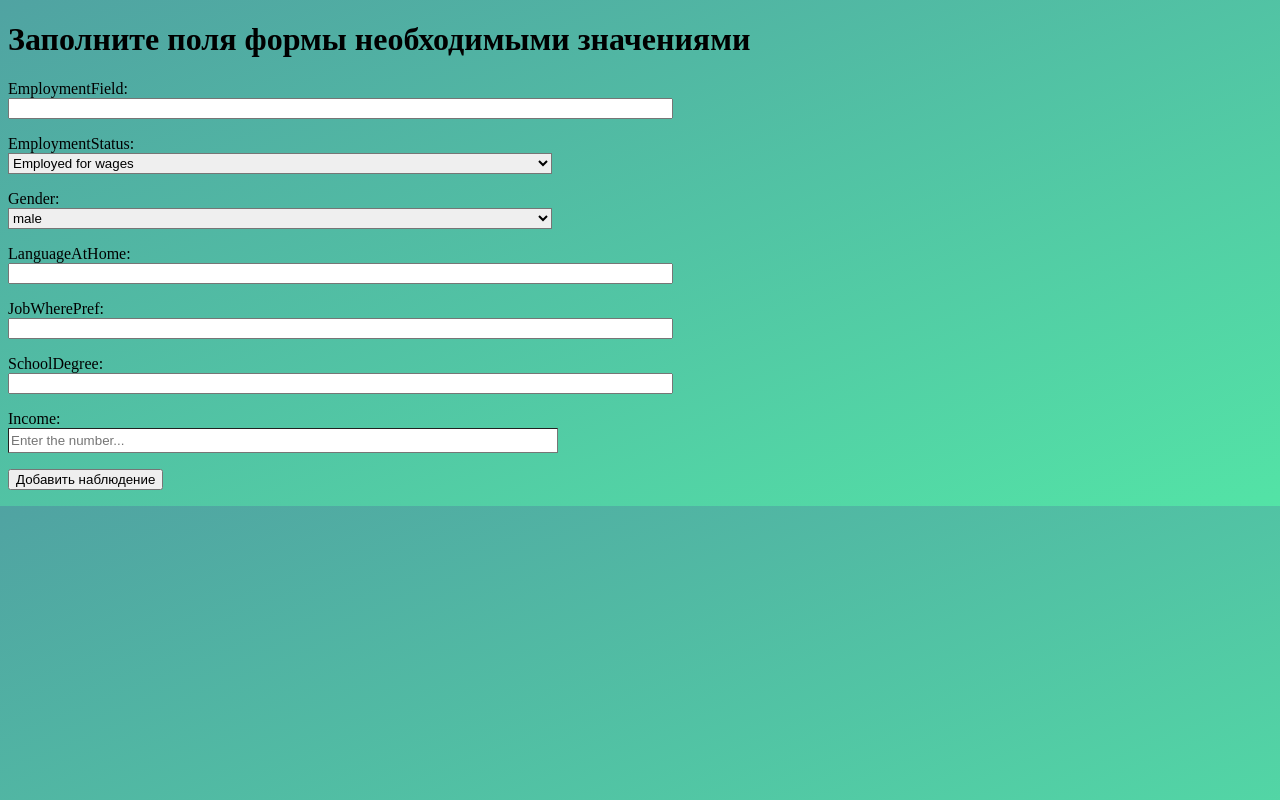
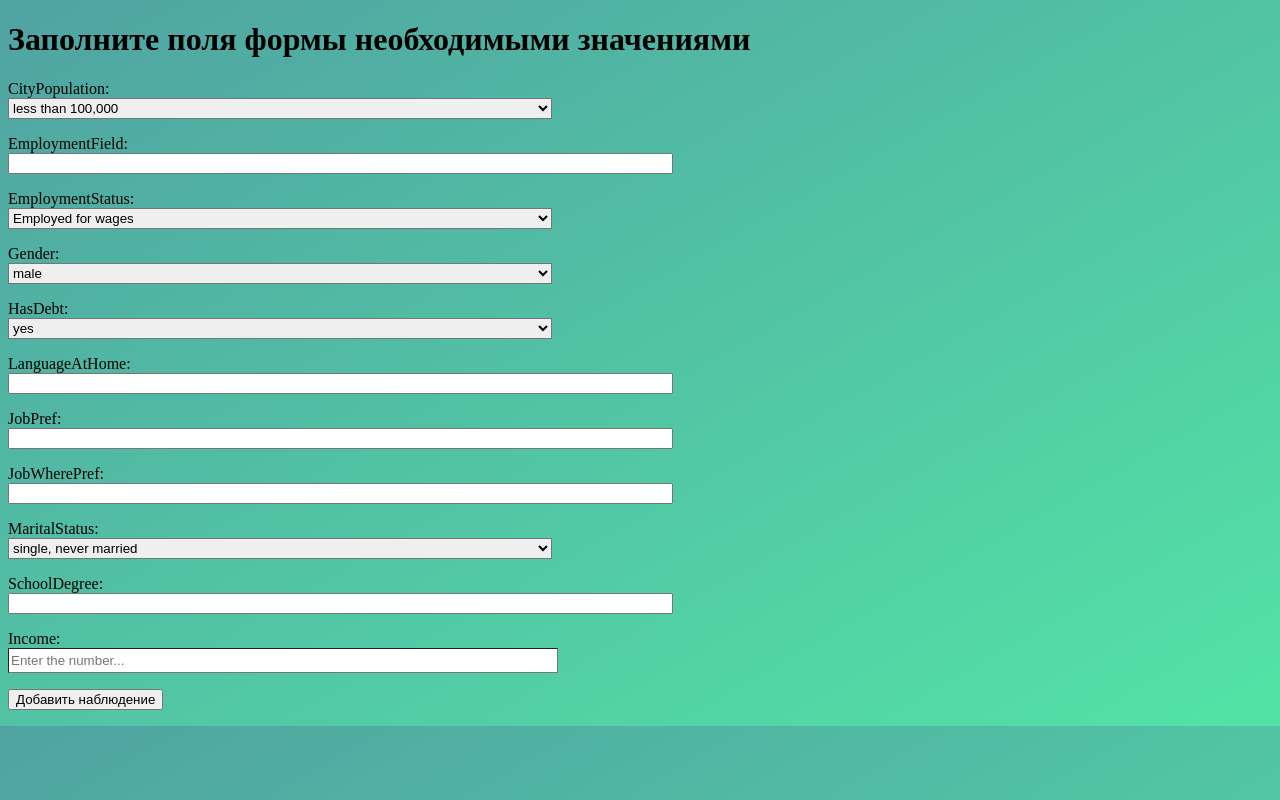
Before and after one commit to Dima1122/Flask_lab, a Flask app: page /add_row in a window 1280 px wide. Run offline with Flask 2, Linux system fonts and the light colour scheme.

Commit message:
for lab 4

```diff
--- a/app/forms.py
+++ b/app/forms.py
@@ -13,11 +13,15 @@ class ObservationForm(Form):
         except ValueError:
             raise ValidationError('Field must be number')
 
-    ID = IntegerField('ID', validators = [DataRequired()])
+    ID = IntegerField('ID', validators = [DataRequired()]) #нужно ли это здесь?
+    CityPopulation = SelectField('EmploymentStatus', choices=[("less than 100,000",'less than 100,000'),("between 100,000 and 1 million",'between 100,000 and 1 million'),('more than 1 million', 'more than 1 million')])
     EmploymentField = StringField('EmploymentField', validators = [DataRequired()])
     EmploymentStatus = SelectField('EmploymentStatus', choices=[("Employed for wages",'Employed for wages'),("Self-employed business owner",'Self-employed business owner'),('Self-employed freelancer', 'Self-employed freelancer'), ('Unemployed', 'Unemployed')])
+    HasDebt = SelectField('HasDebt', choices=[("yes",'yes'),("no",'no')])
     Gender = SelectField("Gender: ", choices=[("male",'male'),("female",'female'),('bisexual', 'bisexual')])
     LanguageAtHome = StringField('LanguageAtHome', validators = [DataRequired()])
+    JobPref = StringField('JobPref', validators = [DataRequired()])
     JobWherePref = StringField('JobWherePref', validators = [DataRequired()])
+    MaritalStatus = SelectField('MaritalStatus', choices=[("single, never married",'single, never married'),("divorced",'divorced'),('separated', 'separated'),('married or domestic partnership','married or domestic partnership')])
     SchoolDegree = StringField('SchoolDegree', validators = [DataRequired()])
     Income = FloatField('Income', validators = [DataRequired()])
--- a/app/templates/add_row.html
+++ b/app/templates/add_row.html
@@ -27,6 +27,10 @@
 	<form action="" method="post" name="add_row">
 	{{form.hidden_tag()}}
 	<p>
+	CityPopulation:<br>
+	{{form.CityPopulation(class_ = 'form_format')}}<br>
+	</p>
+	<p>
 		EmploymentField:<br>
 		{{form.EmploymentField(size=80)}}<br>
 	</p>
@@ -40,12 +44,24 @@
 			<br>
 	</p>
 	<p>
+	HasDebt:<br>
+	{{form.HasDebt(class_ = 'form_format')}}<br>
+	</p>
+	<p>
 		LanguageAtHome:<br>
 		{{form.LanguageAtHome(size=80)}}<br>
 	</p>
 	<p>
+		JobPref:<br>
+		{{form.JobPref(size=80)}}<br>
+	</p>
+	<p>
 		JobWherePref:<br>
 		{{form.JobWherePref(size=80)}}<br>
+	</p>
+	<p>
+		MaritalStatus:<br>
+		{{form.MaritalStatus(class_ = 'form_format')}}<br>
 	</p>
 	<p>
 		SchoolDegree:<br>
--- a/app/templates/analysis.html
+++ b/app/templates/analysis.html
@@ -33,7 +33,7 @@
 				</tr>
 		   {% endfor %}
 		   </tr>
-	   <table>
+	   </table>
 	   <h1></h1>
 	   <font color='blue'>Таблица ожидаемых значений</font>
 	   <table border=1>
@@ -58,7 +58,7 @@
 				</tr>
 		   {% endfor %}
 		   </tr>
-	   <table>
+	   </table>
 	   <h1></h1>
 	   <h2>{{statistic_name}}</h2>
 	   <h2>P-value: {{p_value}}</h2>
--- a/app/templates/index.html
+++ b/app/templates/index.html
@@ -57,7 +57,6 @@
 	</style>
 </head>
 <body>
-    <hr>
     {% with messages = get_flashed_messages() %}
     {% if messages %}
     <ul>
@@ -90,5 +89,9 @@
     <button class='btn' onclick="window.location.href = './analysis?field1=EmploymentStatus&field2=LanguageAtHome';">
         Анализировать связь между EmploymentStatus, LanguageAtHome
     </button>
+    <p><h3>Специальный релиз для 4 лабораторной работы</h3></p>
+    <button class='btn' onclick="window.location.href = './analysis_income';">
+        Анализировать зависимость дохода от других показателей
+    </button>
 </body>
 </html>
--- a/app/views.py
+++ b/app/views.py
@@ -45,12 +45,19 @@ def insert_row():
     conn = sqlite3.connect(app.config['DATABASE'])
     g.db = conn
     id = g.db.execute('select max(id) from observation').fetchall()[0][0] + 1
-    g.db.execute('insert into observation values (?, ?, ?, ?, ?, ?, ?, ?)',
-                 [id, request.form['EmploymentField'], request.form['EmploymentStatus'], request.form['Gender'], request.form['LanguageAtHome'],
-                 request.form['JobWherePref'], request.form['SchoolDegree'], request.form['Income']])
+    g.db.execute('insert into observation values (?, ?, ?, ?, ?, ?, ?, ?, ?, ?, ?, ?)',
+                 [id, request.form['CityPopulation'], request.form['EmploymentField'], request.form['EmploymentStatus'], request.form['Gender'], request.form['HasDebt'],
+                  request.form['LanguageAtHome'], request.form['JobPref'], request.form['JobWherePref'], request.form['MaritalStatus'],
+                  request.form['SchoolDegree'], request.form['Income']])
     g.db.commit()
     g.db.close()
-    flash('Добавлена запись:\nEmploymentField = ' + str(form.EmploymentField.data) + '\nEmploymentStatus = ' + str(form.EmploymentStatus.data) + '\nGender = ' + str(form.Gender.data) +
-          '\nLanguageAtHome = ' + str(form.LanguageAtHome.data) + '\nJobWherePref = ' + str(form.JobWherePref.data) + '\nSchoolDegree = ' + str(form.SchoolDegree.data) +
+    flash('Добавлена запись:\nCityPopulation = ' + str(form.CityPopulation.data) + '\nEmploymentField = ' + str(form.EmploymentField.data) + '\nEmploymentStatus = ' + str(form.EmploymentStatus.data) + '\nGender = ' + str(form.Gender.data) +
+          '\nHasDebt = ' + str(form.HasDebt.data) + '\nLanguageAtHome = ' + str(form.LanguageAtHome.data) + '\nJobPref = ' + str(form.JobPref.data) +
+          '\nJobWherePref = ' + str(form.JobWherePref.data) + '\nMaritalStatus = ' + str(form.MaritalStatus.data) + '\nSchoolDegree = ' + str(form.SchoolDegree.data) +
           '\nIncome = ' + str(form.Income.data))
     return redirect('/index')
+
+@app.route('/analysis_income', methods=['GET'])
+def analysis_income():
+    #code of analysis
+    return render_template('income.html') #+ analysis results
```
Also changed, not shown: analysis/analyzer.py (+8 -5 lines), app.sqlite.
